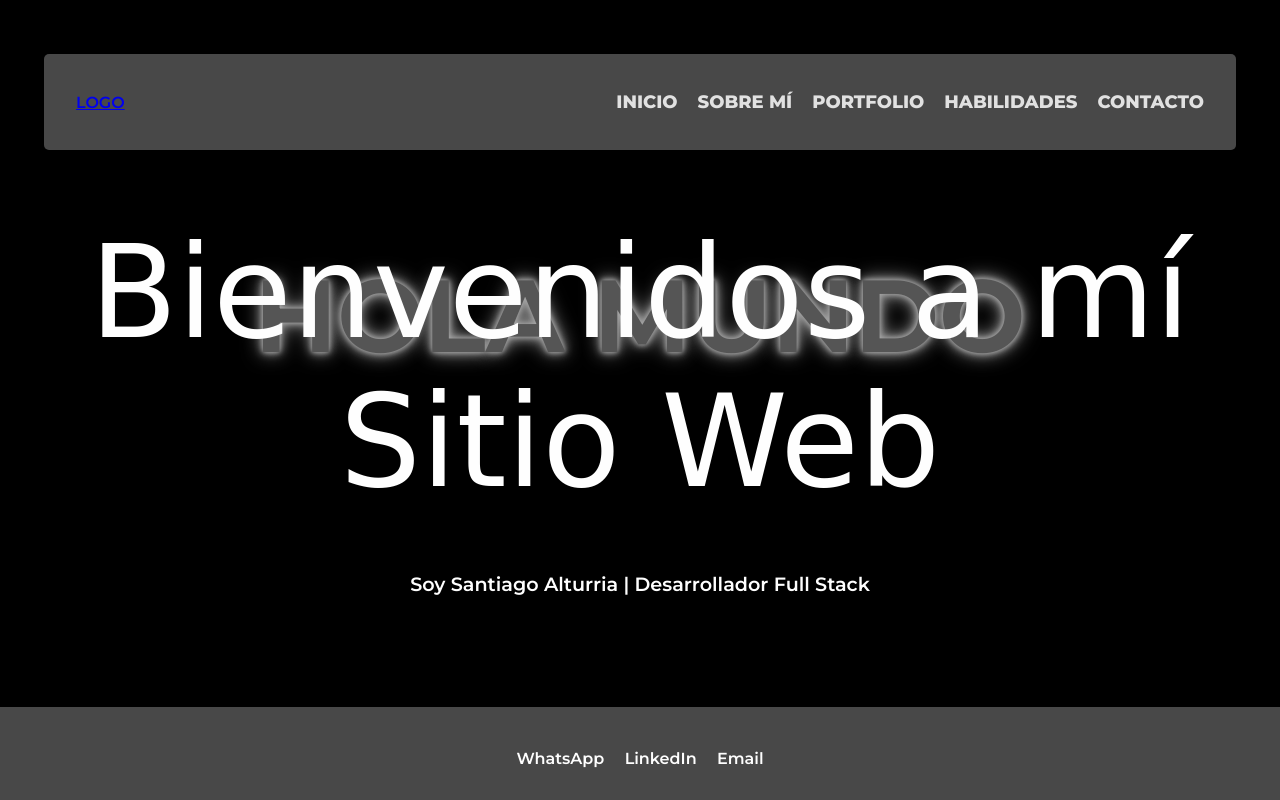
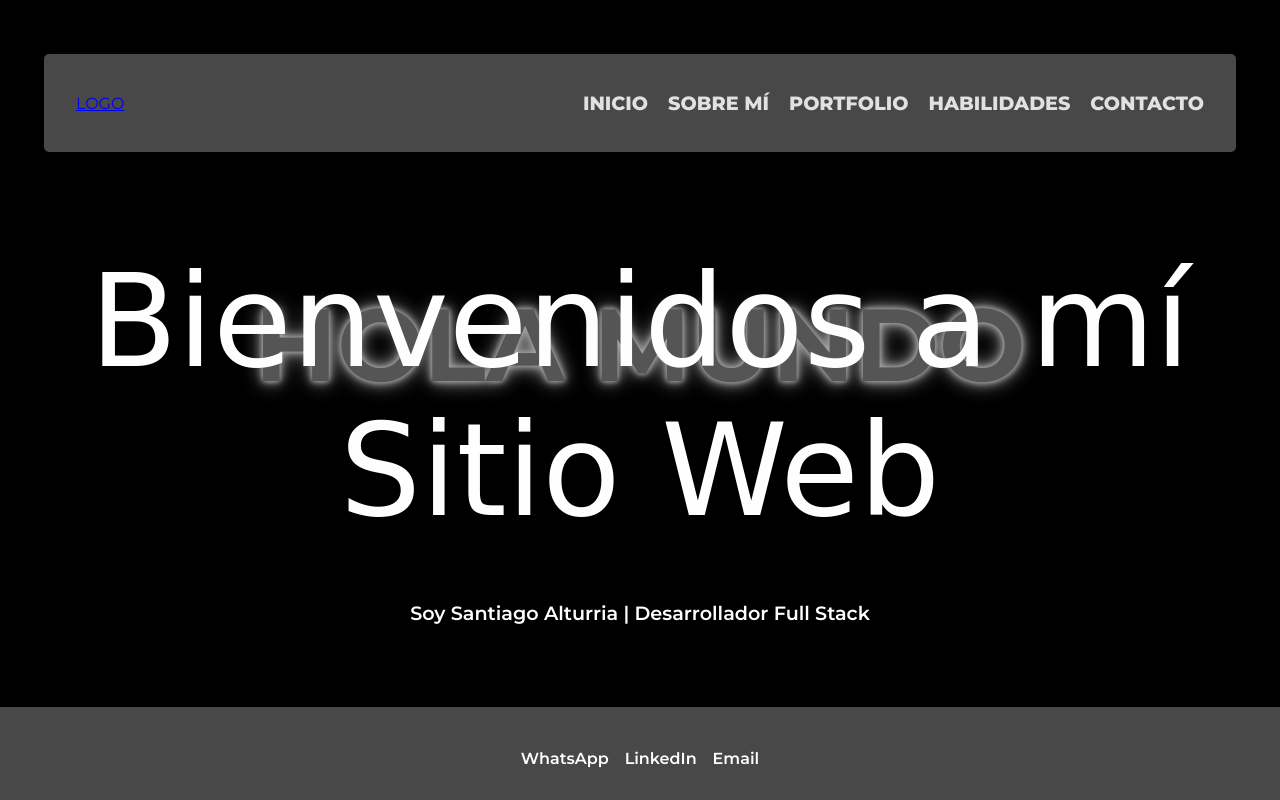
Before and after one commit to SantiAlturria/salture-proyect-home, a website: page index.html in a window 1280 px wide. Drawn offline with Linux system fonts and the light colour scheme; a web font is replaced by a local one.

Commit message:
puliendo detalles en scss

```diff
--- a/index.html
+++ b/index.html
@@ -7,17 +7,18 @@
     <link rel="stylesheet" href="./css/style.css" />
     <link rel="preconnect" href="https://fonts.googleapis.com" />
     <link rel="preconnect" href="https://fonts.gstatic.com" crossorigin />
-    <link href="https://fonts.googleapis.com/css2?family=Ballet:opsz@16..72&family=Syne:wght@400..800&family=Newsreader:ital,opsz,wght@0,6..72,200..800;1,6..72,200..800&family=Merriweather:ital,opsz,wght@0,18..144,300..900;1,18..144,300..900&family=Montserrat:ital,wght@0,100..900;1,100..900&display=swap"
+    <link
+      href="https://fonts.googleapis.com/css2?family=Ballet:opsz@16..72&family=Syne:wght@400..800&family=Newsreader:ital,opsz,wght@0,6..72,200..800;1,6..72,200..800&family=Merriweather:ital,opsz,wght@0,18..144,300..900;1,18..144,300..900&family=Montserrat:ital,wght@0,100..900;1,100..900&display=swap"
       rel="stylesheet"
     />
   </head>
-  <body class="cuerpo">
+  <body>
     <header>
       <nav class="navbar">
-        <div class="menu-toggle" id="menu-toggle">
-    ☰</div>
+        <input type="checkbox" id="menu-toggle" class="menu-toggle" />
+        <label for="menu-toggle" class="hamburger">☰</label>
         <a href="./index.html" class="LOGO">LOGO</a>
-        <ul class="nav-links" id="nav-links">
+        <ul class="nav-links">
           <li><a href="./index.html">INICIO</a></li>
           <li><a href="./pages/sobre-mi.html">SOBRE MÍ</a></li>
           <li><a href="./pages/portfolio.html">PORTFOLIO</a></li>
@@ -40,7 +41,9 @@
     <footer class="footer">
       <div class="social-links">
         <a href="https://wa.me/5493534776878" target="_blank">WhatsApp</a>
-        <a href="https://www.linkedin.com/in/santiago-alturria" target="_blank">LinkedIn</a>
+        <a href="https://www.linkedin.com/in/santiago-alturria" target="_blank"
+          >LinkedIn</a
+        >
         <a href="mailto:alturriasantiagoezequiel@gmail.com">Email</a>
       </div>
     </footer>
--- a/scss/pages/_index.scss
+++ b/scss/pages/_index.scss
@@ -4,23 +4,20 @@
 /*--------------------------*/
 
 body {
-  font-family: "Montserrat", sans-serif;
-  font-weight: 600;
-  font-style: normal;
-  height: 100%;
-  margin: 0;
-  color: $color-texto;
-  background-color: $color-fondo;
-}
-
-.cuerpo {
-  min-height: 100vh;
   display: flex;
   flex-direction: column;
+  min-height: 100vh;
+  margin: 0;
+  font-family: "Montserrat", sans-serif;
+  background-color: $color-fondo;
+  color: $color-texto;
 }
 
 main {
   flex: 1;
+  display: flex;
+  flex-direction: column;
+  justify-content: center;
 }
 
 p {
@@ -35,17 +32,17 @@ p {
 }
 
 .inicio {
+  flex: 1;
   display: flex;
   flex-direction: column;
   justify-content: center;
   align-items: center;
   text-align: center;
-  position: relative;
 }
 
 .text-focus-in {
-  -webkit-animation: text-focus-in 2s cubic-bezier(0.550, 0.085, 0.680, 0.530) both;
-  animation: text-focus-in 2s cubic-bezier(0.550, 0.085, 0.680, 0.530) both;
+  -webkit-animation: text-focus-in 2s cubic-bezier(0.55, 0.085, 0.68, 0.53) both;
+  animation: text-focus-in 2s cubic-bezier(0.55, 0.085, 0.68, 0.53) both;
 }
 
 @-webkit-keyframes text-focus-in {
@@ -91,10 +88,7 @@ h1 {
   color: #555;
   margin-top: 1rem;
   z-index: 90;
-  text-shadow:
-    0 0 5px #a5a5a5,
-    0 0 10px #a5a5a5,
-    0 0 20px #a4a4a4;
+  text-shadow: 0 0 5px #a5a5a5, 0 0 10px #a5a5a5, 0 0 20px #a4a4a4;
 }
 
 .bienvenidos {
@@ -106,23 +100,27 @@ h1 {
   margin-top: -10rem;
 
   @include respond-to($bp-desktop) {
-    font-size: 8rem;
+    font-size: 8vw;
+    margin-top: -8rem;
   }
 
   @include respond-to($bp-laptop) {
-    font-size: 6rem;
+    font-size: 6vw;
+    margin-top: -6rem;
   }
 
   @include respond-to($bp-tablet) {
-    font-size: 5rem;
+    font-size: 5vw;
+    margin-top: -5rem;
   }
 
   @include respond-to($bp-phone) {
-    font-size: 3.5rem;
-    margin-top: -5rem;
+    font-size: 3.5vw;
+    margin-top: -4rem;
   }
 
   @include respond-to($bp-phone-xs) {
-    font-size: 3rem;
+    font-size: 3vw;
+    margin-top: -3rem;
   }
 }
--- a/scss/secciones/_header.scss
+++ b/scss/secciones/_header.scss
@@ -33,20 +33,19 @@ header {
   padding: 0;
 
   @include respond-to($bp-phone) {
+    display: none;
     flex-direction: column;
     width: 100%;
     gap: 10px;
     margin-top: 1rem;
+    background-color: $color-header;
+    padding: 1rem;
+    border-radius: 10px;
   }
 }
 
 .nav-links a {
-  color: $color-texto;
-  text-decoration: none;
-  font-size: 1.1vw;
-  font-weight: bold;
-
-  font-size: 18px;
+  font-size: 1.5vw;
   color: #e1e1e1;
   font-family: inherit;
   font-weight: 800;
@@ -56,9 +55,7 @@ header {
   background: none;
   text-transform: uppercase;
   text-decoration: none;
-  transition-timing-function: cubic-bezier(0.25, 0.8, 0.25, 1);
-  transition-duration: 400ms;
-  transition-property: color;
+  transition: color 400ms cubic-bezier(0.25, 0.8, 0.25, 1);
   display: inline-block;
   padding: 5px 0;
 
@@ -81,9 +78,7 @@ header {
   width: 0%;
   height: 2px;
   background-color: #fff;
-  transition-timing-function: cubic-bezier(0.25, 0.8, 0.25, 1);
-  transition-duration: 400ms;
-  transition-property: width, left;
+  transition: width 400ms, left 400ms;
 }
 
 .nav-links a:hover::after,
@@ -97,15 +92,22 @@ header {
   color: inherit;
 }
 
+
 .menu-toggle {
+  display: none;
+}
+
+.hamburger {
   display: none;
   font-size: 2rem;
   cursor: pointer;
   color: $color-texto;
-  background: none;
-  border: none;
 
   @include respond-to($bp-phone) {
     display: block;
   }
 }
+
+.menu-toggle:checked + .hamburger + .LOGO + .nav-links {
+  display: flex;
+}
```
Also changed, not shown: css/style.css, 1 other file.
